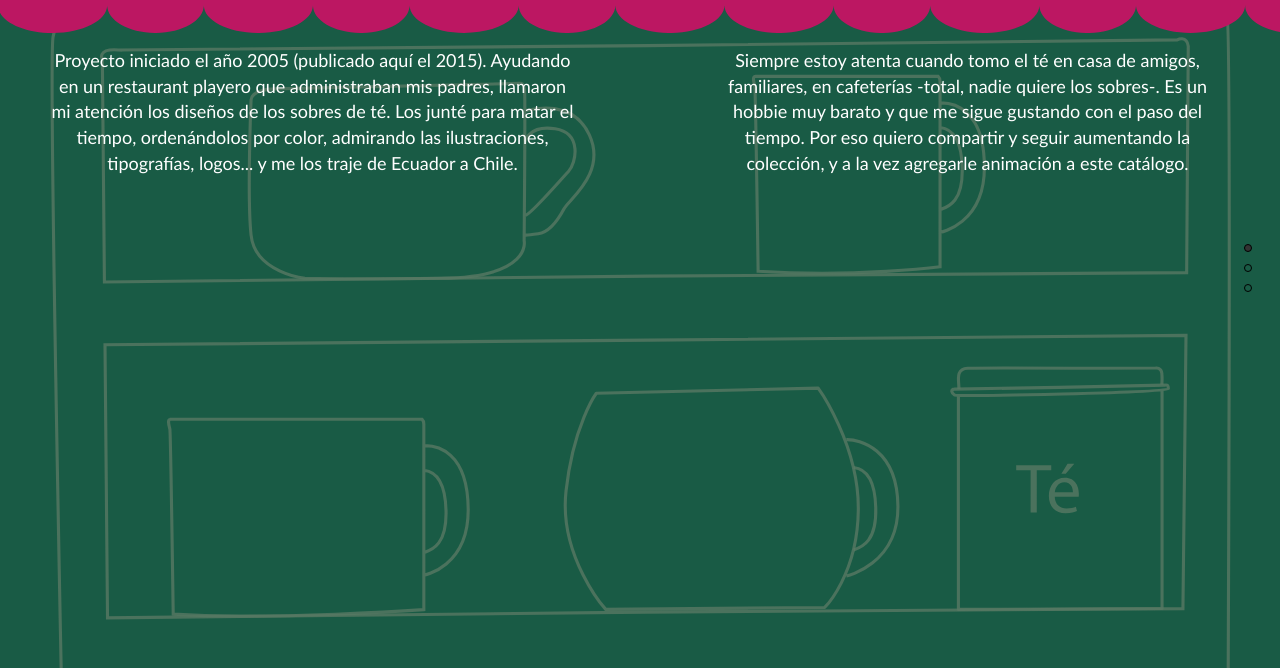
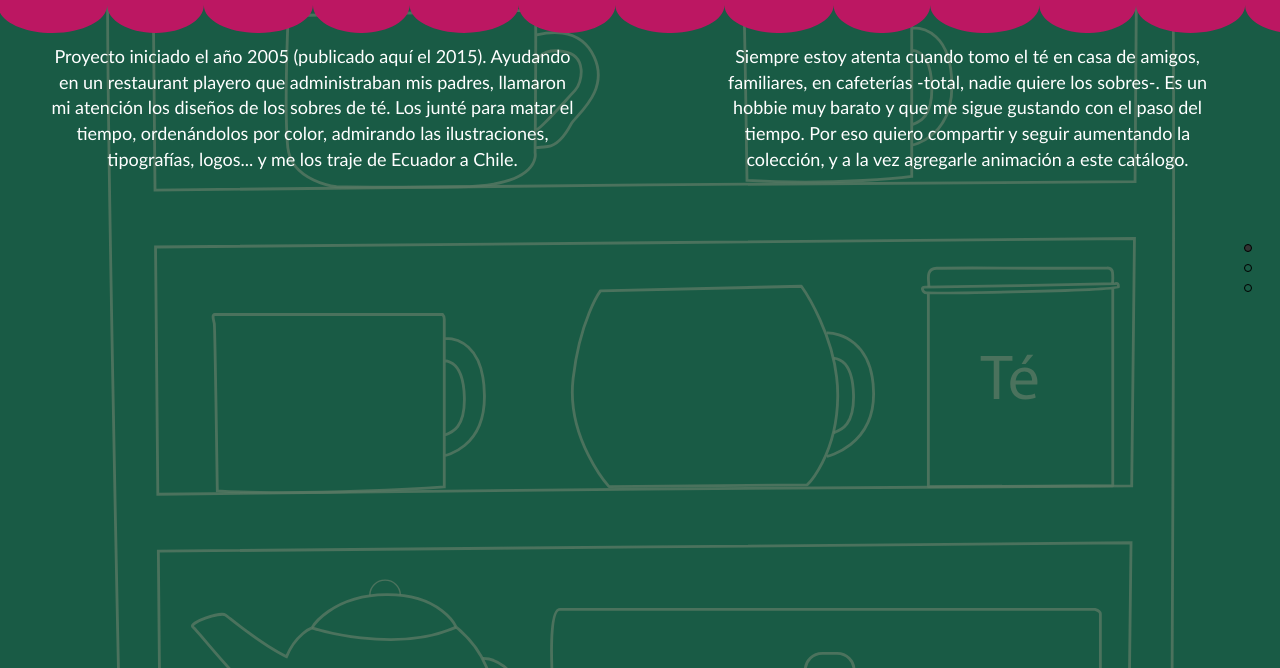
Before and after one commit to ChihuahuaPunk/animate, a plain HTML site: page index.html in a window 1280 px wide. Shown: the part 132-800 px from the top of the page. Drawn offline with nearby package versions, Linux system fonts and the light colour scheme; files that its build step writes are made by us from their sources.

Commit message:
Fondo en primer slide

```diff
--- a/index.html
+++ b/index.html
@@ -18,8 +18,7 @@
     </nav>
 
     <div id="animate">
-        <div class="section">
-            <div class="fondo1">
+        <div class="section slide-presentacion">
             <div class="row">
                     <div class="col-md-6">
                     <p class="presentacion">Proyecto iniciado el año 2005 (publicado aquí el 2015). Ayudando en un restaurant playero que administraban mis padres, llamaron mi atención los diseños de los sobres de té.</b> Los junté para matar el tiempo, ordenándolos por color, admirando las ilustraciones, tipografías, logos... y me los traje de Ecuador a Chile.</p>
@@ -28,7 +27,6 @@
                     <p class="presentacion">Siempre estoy atenta cuando tomo el té en casa de amigos, familiares, en cafeterías -total, nadie quiere los sobres-. Es un hobbie muy barato y que me sigue gustando con el paso del  tiempo. Por eso quiero compartir y seguir aumentando la colección, y a la vez agregarle animación a este catálogo.</p>
                     </div>
              </div><!-- /.row -->
-             </div><!-- /.fondo1 -->
         </div><!-- /.section -->
         <div class="section">
             <div class="row">
--- a/js/main.js
+++ b/js/main.js
@@ -3,7 +3,7 @@ $(function() {
         navigation: true,
         loopBottom: true,
         recordHistory: true,
-        sectionsColor : ['#F0EEBD', '#F7F1E5', '#F0CEBD'],
+        // sectionsColor : ['#F0EEBD', '#F7F1E5', '#F0CEBD'],
         verticalCentered: false,
         fixedElements: '.navigation',
         anchors: ['presentacion', 'catalogo', 'contacto']
--- a/sass/style.scss
+++ b/sass/style.scss
@@ -8,6 +8,9 @@ body {
 
 #animate {
     .section {
+      padding: {
+        top: 176px;
+      }
         font: {
             size: 30px;
         }
@@ -54,14 +57,20 @@ a {
   width: 100%;
 }
 .presentacion {
-  padding-top: 180px;
-  padding-left:50px;
-  padding-right:50px;
+  padding: {
+    left: 50px;
+    right: 50px;
+  }
   font-family: 'Trebuchet MS', Arial, sans-serif;
   font-size: 18px;
    color:white;
 }
-.fondo1 {
+.logo-animate {
+  position: absolute;
+  left: 3%;
+  top: 0;
+}
+.slide-presentacion {
   display: block;
   width: 100%;
   height: 1000px;
@@ -73,8 +82,3 @@ a {
   }
   z-index:1;
 }
-.logo-animate {
-  position: absolute;
-  left: 3%;
-  top: 0;
-}
```
